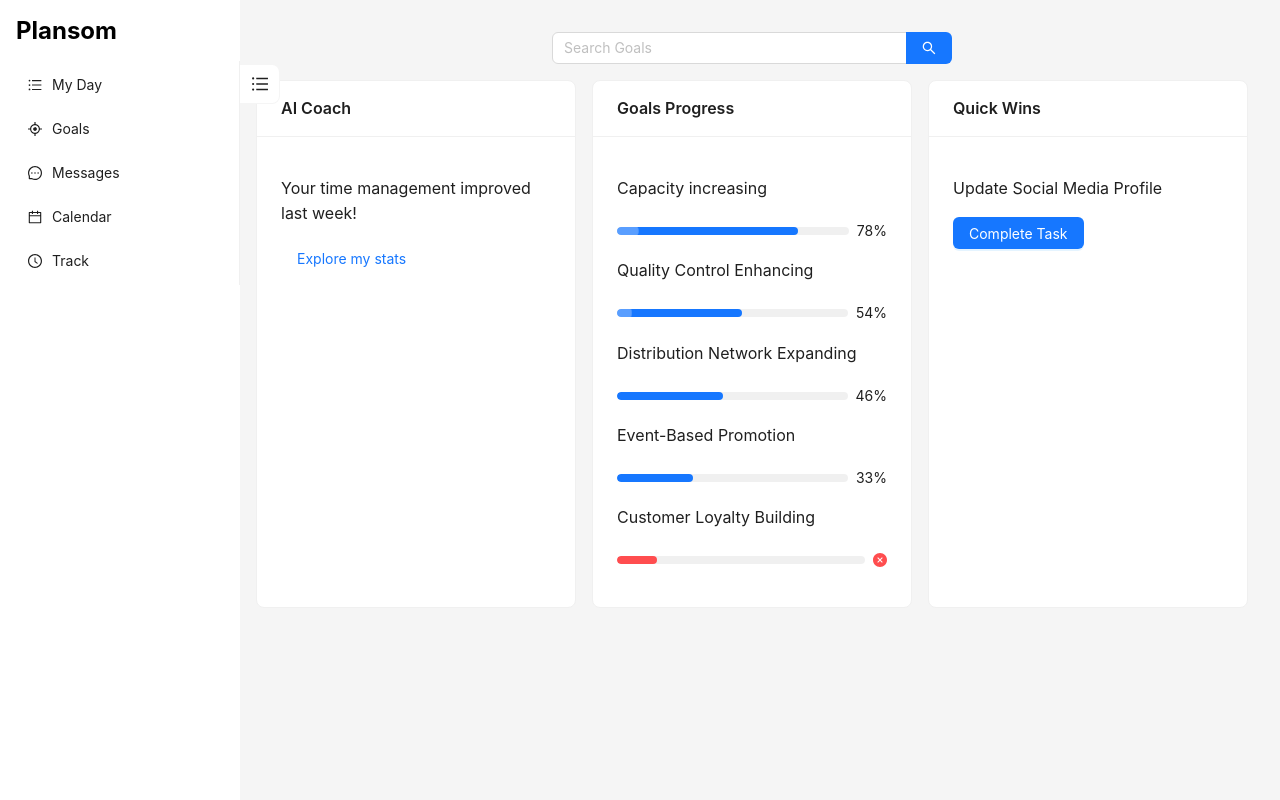
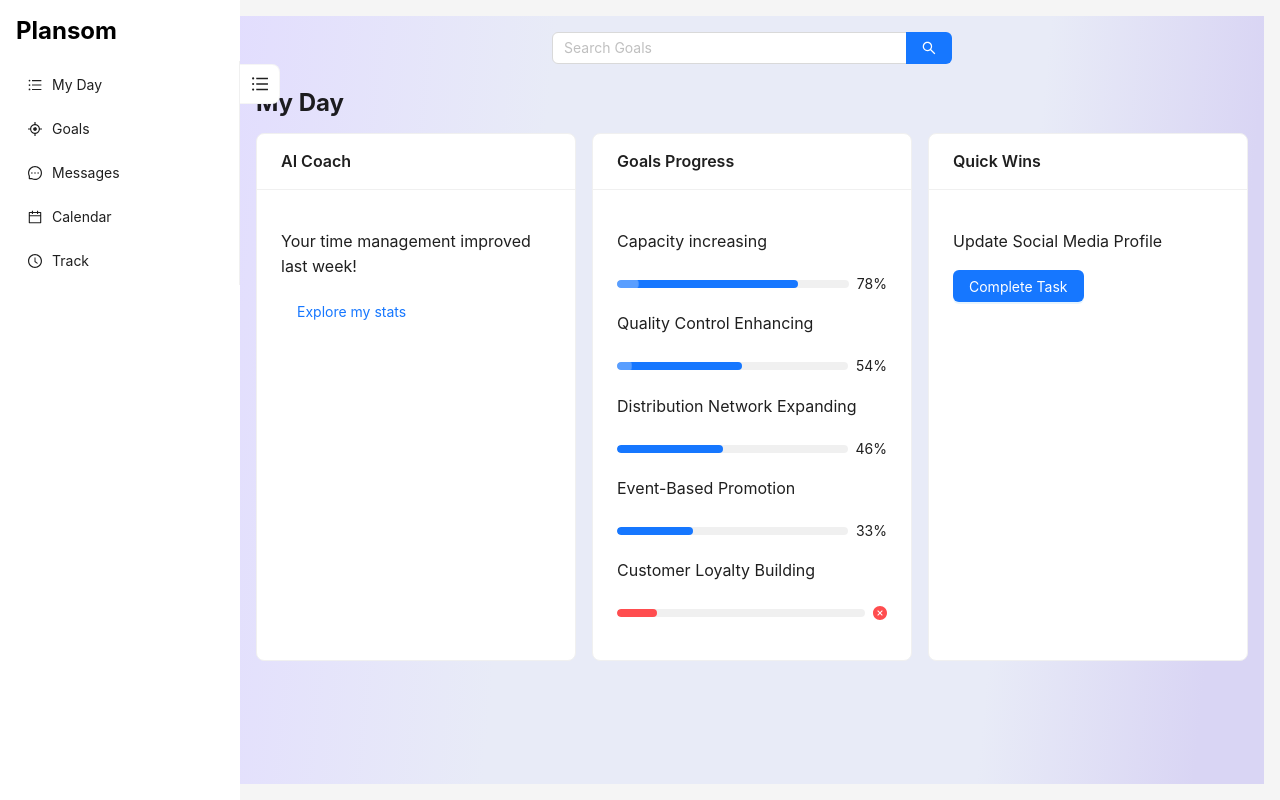
Before and after one commit to amaan-810/plansom-dashboard, a React (Create React App) app: page / in a window 1280 px wide. Built offline with nearby package versions, Linux system fonts and the light colour scheme.

Commit message:
added gradient

```diff
--- a/src/App.js
+++ b/src/App.js
@@ -139,6 +139,7 @@ const App = () => {
                 fontSize: "1.5rem",
                 textAlign: "center",
                 flex: 1,
+                zIndex: "10",
               }}
             >
               Plansom
@@ -150,6 +151,8 @@ const App = () => {
             margin: isMobile ? "4rem 1rem 1rem" : "1rem",
             marginLeft: isMobile ? "0" : "15rem", // Prevent overlapping with the sidebar
             padding: "1rem",
+            backgroundImage:
+              "linear-gradient(95.58deg, #E2DDFE -1.33%, #E8EBF7 28.97%, #E8EBF7 73.81%, #D9D5F4 93.63%)",
           }}
         >
           <div
@@ -161,6 +164,16 @@ const App = () => {
             }}
           >
             <Search placeholder="Search Goals" enterButton />
+          </div>
+          <div>
+            <h3
+              style={{
+                marginBottom: "1rem",
+                fontSize: "1.5rem",
+              }}
+            >
+              My Day
+            </h3>
           </div>
           <div
             style={{
```
